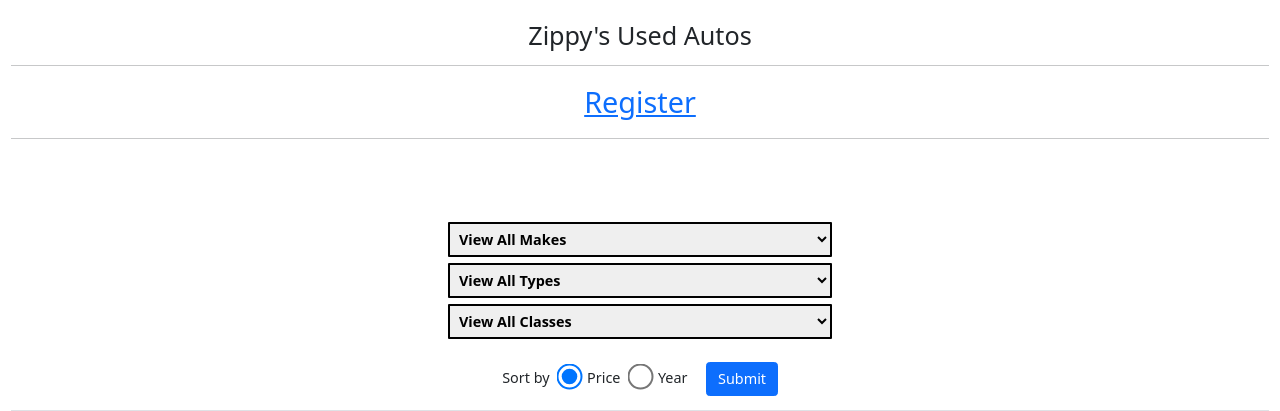
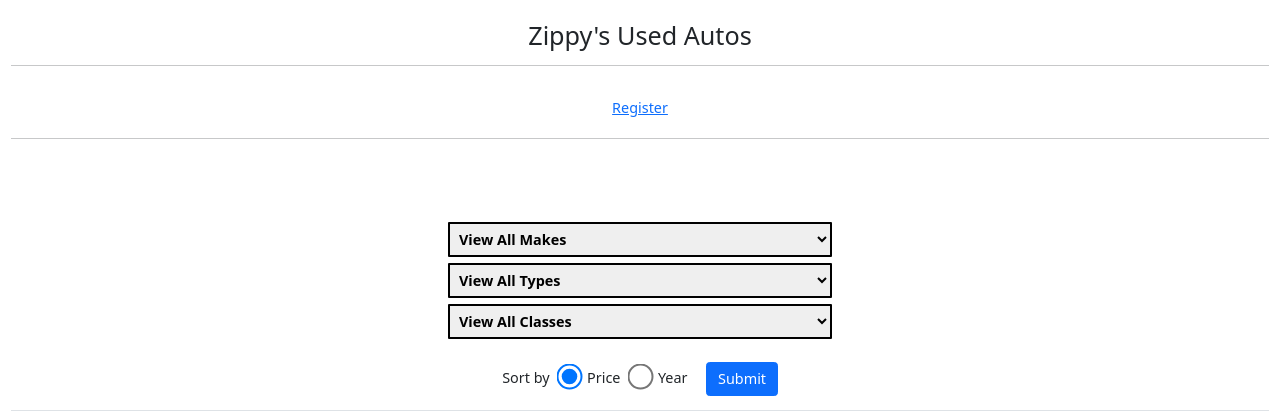
Before and after one commit to codyhinz/sessioncookies, a PHP site: page / in a window 1280 px wide. Shown: the top 411 px of the page. Run offline with PHP 8.4, Linux system fonts and the light colour scheme; data comes from the database, SQL or seed files in the repository.

Commit message:
Final style update... Maybe

```diff
--- a/view/css/style.css
+++ b/view/css/style.css
@@ -78,7 +78,7 @@ td {
 }
 
 .register_link{
-    font-size: 2rem;
+    font-size: 1rem;
 }
 
 @media screen and (min-width: 280px) {
```
